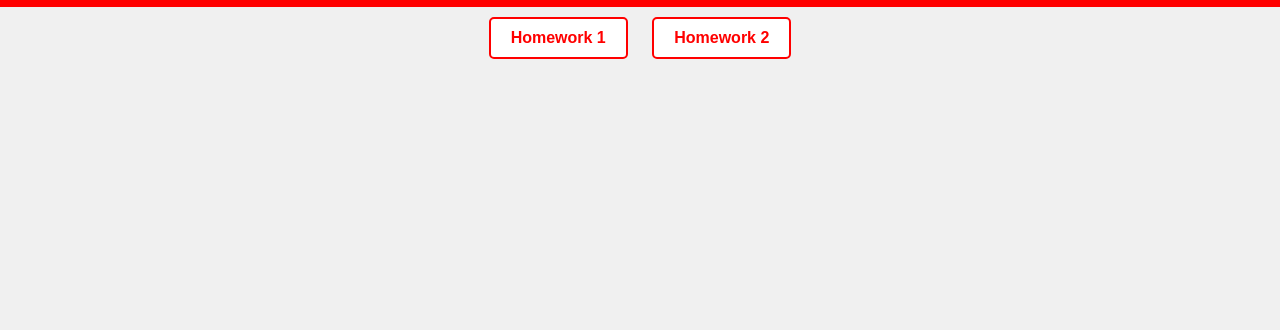
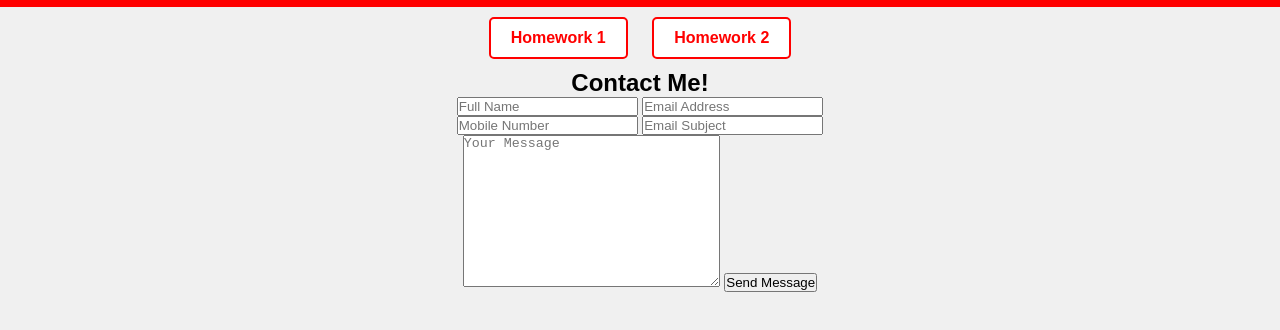
Before and after one commit to emircetinmemis/emircetinmemis.github.io, a plain HTML site: page index.html in a window 1280 px wide. Shown: the part 50-380 px from the top of the page. Drawn offline with Linux system fonts and the light colour scheme.

Commit message:
form test

```diff
--- a/index.html
+++ b/index.html
@@ -51,5 +51,28 @@
         <a href="Homework 1 - About Me Page - HTML, CSS/index.html">Homework 1</a>
         <a href="Homework 2 - About Me Page - HTML, CSS, JAVASCIPT/index.html">Homework 2</a>
     </nav>
+
+
+    <section class="contact" id="contact">
+        <h2 class="contact-me-pls">Contact <span>Me!</span></h2>
+
+        <form action="https://formsubmit.co/huseyinefekaragoz@gmail.com" method="POST">
+            <div class="input-box" style="color: rgb(68, 147, 250);" >
+                <input type="text" name="User Name" placeholder="Full Name">
+                <input type="email" name="User Email" placeholder="Email Address">
+            </div>
+            <div class="input-box" style="color: rgb(68, 147, 250);">
+                <input type="number" name="User Phone" placeholder="Mobile Number">
+                <input type="text" name="Email Subject" placeholder="Email Subject">
+            </div>
+            <textarea name="Message" id="" cols="30" rows="10" placeholder="Your Message" style="color: rgb(68, 147, 250);"></textarea>
+            <input type="submit" value="Send Message" class="btn">
+
+            <input type="hidden" name="_captcha" value="true">
+            <input type="hidden" name="_template" value="table">
+        </form>
+      </section>
+
+
 </body>
 </html>
```
